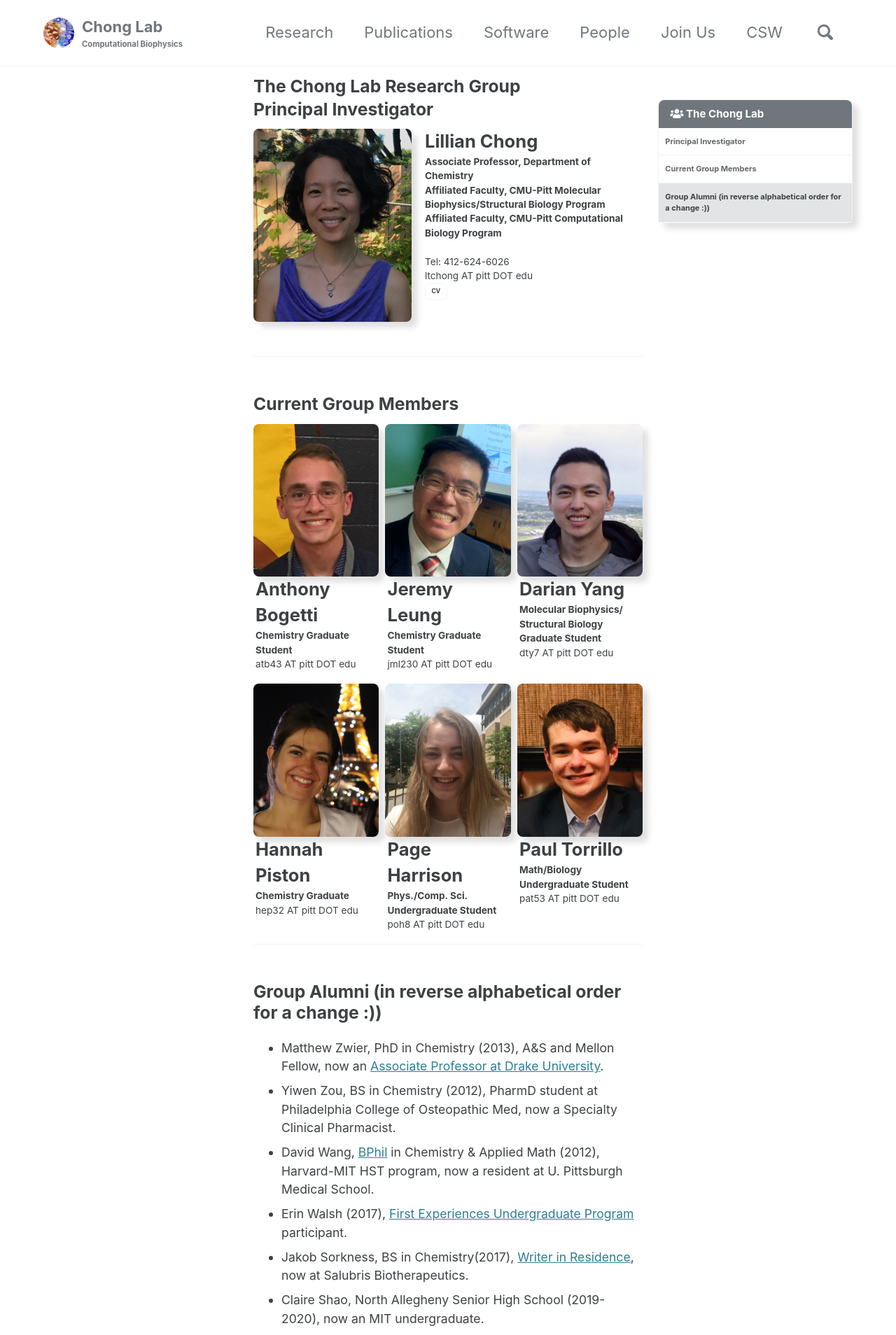
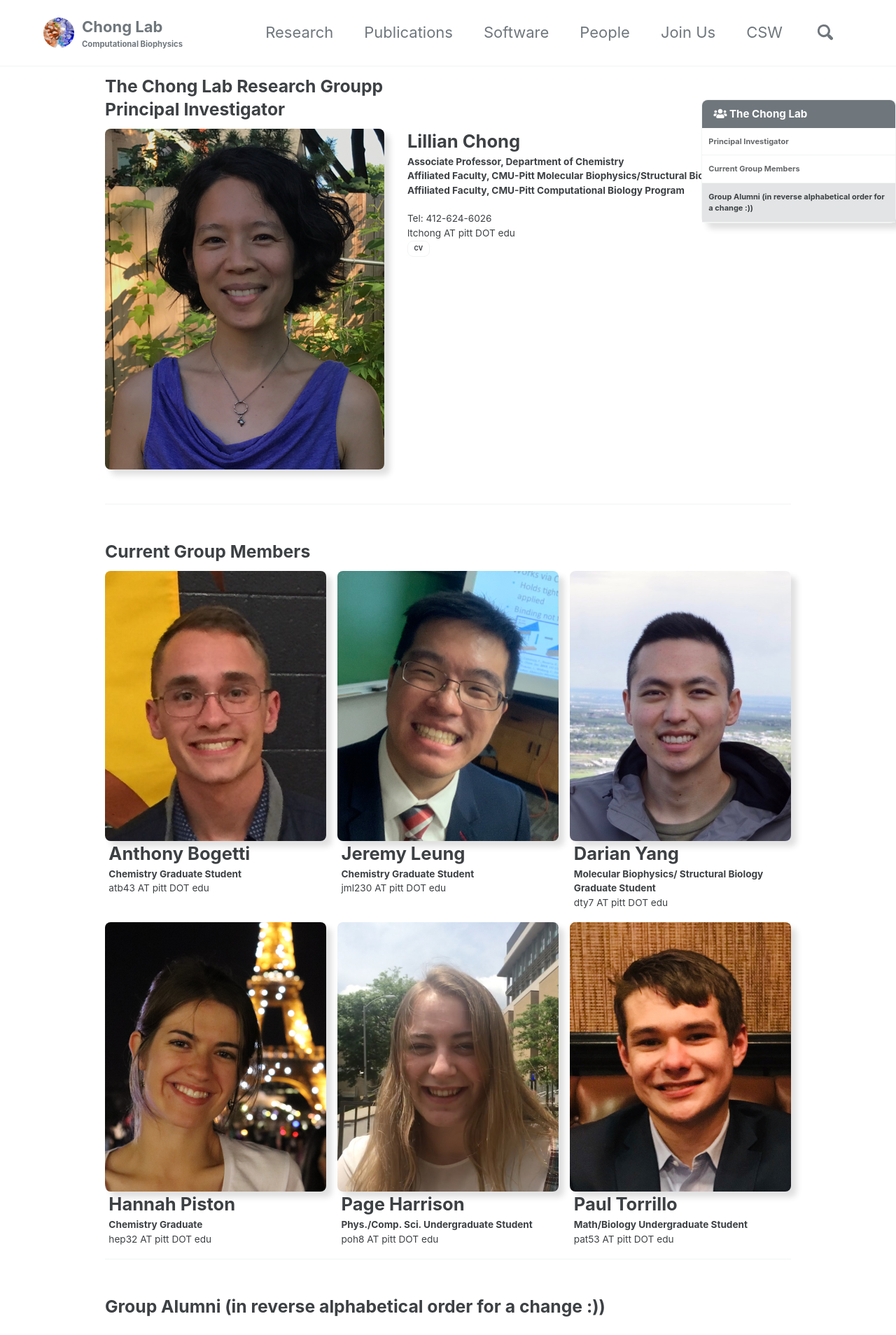
Before and after one commit to darianyang/darianyang.github.io, a Jekyll site: the page built from _pages/people.md, in a window 1280 px wide. Shown: the top 1908 px of the page at 70% size. Built offline with Jekyll 4.4.1, drawn with Linux system fonts in a browser that asks for light colours; cached includes are drawn as plain includes.

Commit message:
removal of large and xlarge breakpoint margins

```diff
--- a/_pages/people.md
+++ b/_pages/people.md
@@ -1,6 +1,6 @@
 ---
 permalink: /people/
-title: The Chong Lab Research Group
+title: The Chong Lab Research Groupp
 #layout: splash
 #layout: single
 #classes: wide
--- a/_sass/minimal-mistakes/_page.scss
+++ b/_sass/minimal-mistakes/_page.scss
@@ -6,8 +6,8 @@
   @include clearfix;
   margin-left: auto;
   margin-right: auto;
-  padding-left: 1em;
-  padding-right: 1em;
+  padding-left: 5em;
+  padding-right: 5em;
   -webkit-animation: $intro-transition;
   animation: $intro-transition;
   max-width: 100%;
@@ -36,7 +36,7 @@ body {
 }
 
 .page {
-  @include breakpoint($large) {
+/*  @include breakpoint($large) {
     float: right;
     width: calc(100% - #{$right-sidebar-width});
     padding-right: $right-sidebar-width;
@@ -46,7 +46,7 @@ body {
     width: calc(100% - #{$right-sidebar-width});
     padding-right: $right-sidebar-width;
   }
-
+*/
   .page__inner-wrap {
     float: left;
     margin-top: 1em;
```
Also changed, not shown: 1 other file.
